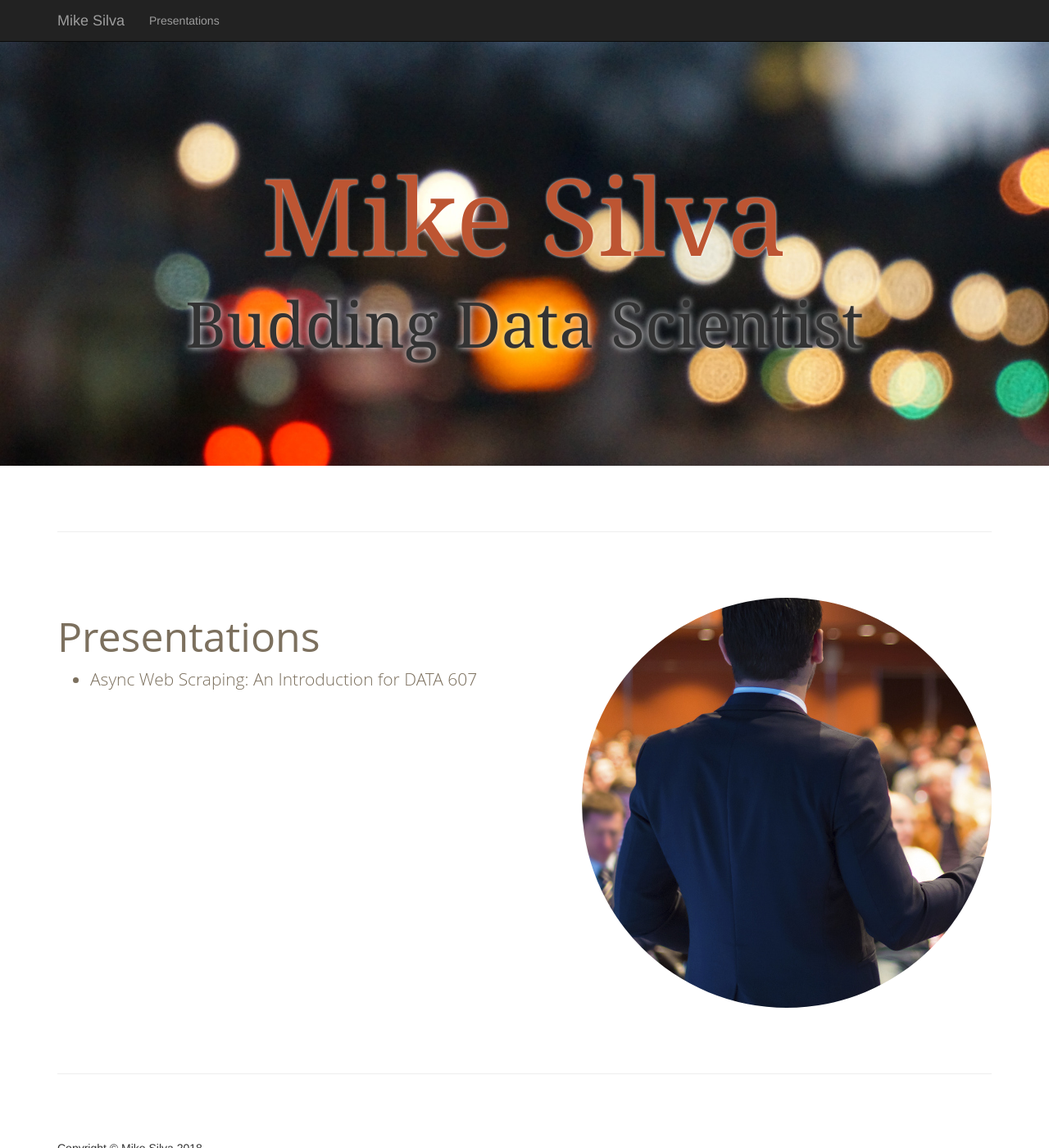
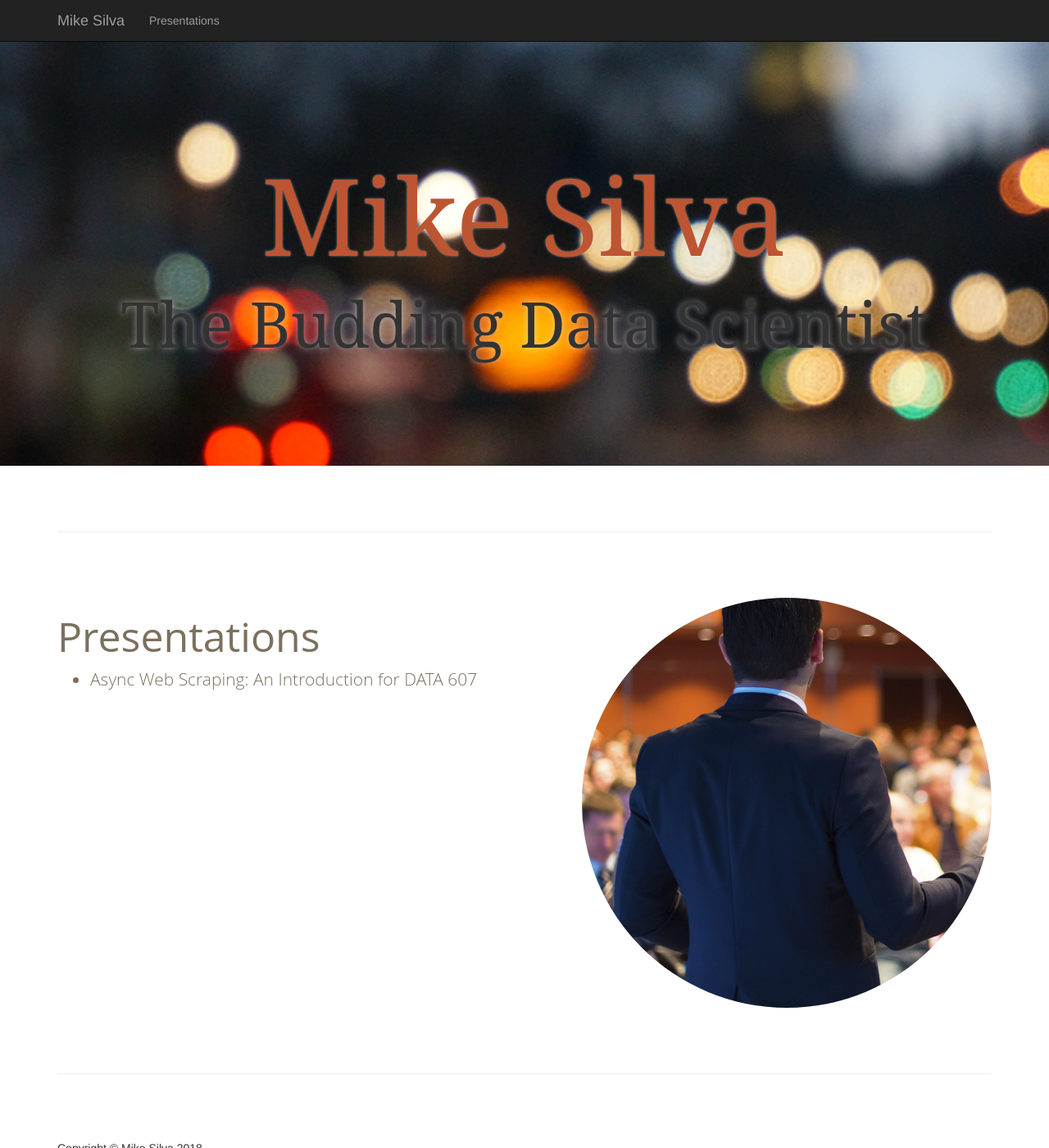
Before and after one commit to mikeasilva/mikeasilva.github.io, a Jekyll site: the page built from index.html, in a window 1280 px wide and 1400 px high. Shown: the whole window at 82% size. Built offline with Jekyll 4.4.1, drawn with Linux system fonts in a browser that asks for light colours.

Commit message:
Minor changes

```diff
--- a/assets/_sass/_header.scss
+++ b/assets/_sass/_header.scss
@@ -26,12 +26,12 @@
   h1 {
     color: #bd5532;
     font-size: 130px;
-    text-shadow: 0px 0px 3px rgba(255, 255, 255, 1);
+    text-shadow: 0px 0px 3px rgba(255, 255, 255, 0.5);
   }
 
   h2 {
     font-size: 77px;
-    text-shadow: 0px 0px 8px rgba(255, 255, 255, 1);
+    text-shadow: 0px 0px 8px rgba(255, 255, 255, 0.5);
   }
 
   @media(max-width:1200px) {
--- a/index.html
+++ b/index.html
@@ -1,7 +1,7 @@
 ---
 layout: default
 heading: Mike Silva
-subheading: Budding Data Scientist
+subheading: The Budding Data Scientist
 ---
 
 {% include header.html %}
```
